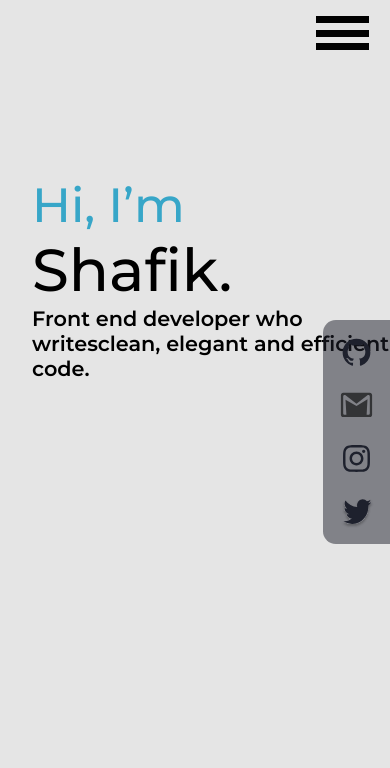
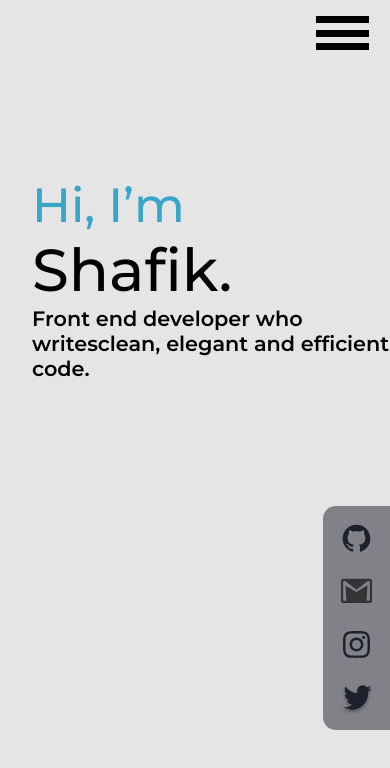
Before and after one commit to shafdev/portfolio_ongoing, a React (Create React App) app: page / in a window 390 px wide. Shown: the top 768 px of the page. Built offline with nearby package versions, Linux system fonts and the light colour scheme.

Commit message:
c5_07_06_22

```diff
--- a/src/index.css
+++ b/src/index.css
@@ -212,8 +212,8 @@ span:nth-child(5){
       background: rgba(30, 33, 45, 0.5);
       border-radius: 0.8rem 0 0 0.8rem;
       right: 0rem;
-      top:20rem;
-
+      /* top:20rem; */
+      top:60vh;
       transition: 1s;
       transition-timing-function:cubic-bezier(0.175, 0.885, 0.32, 1.275);
   }
```
